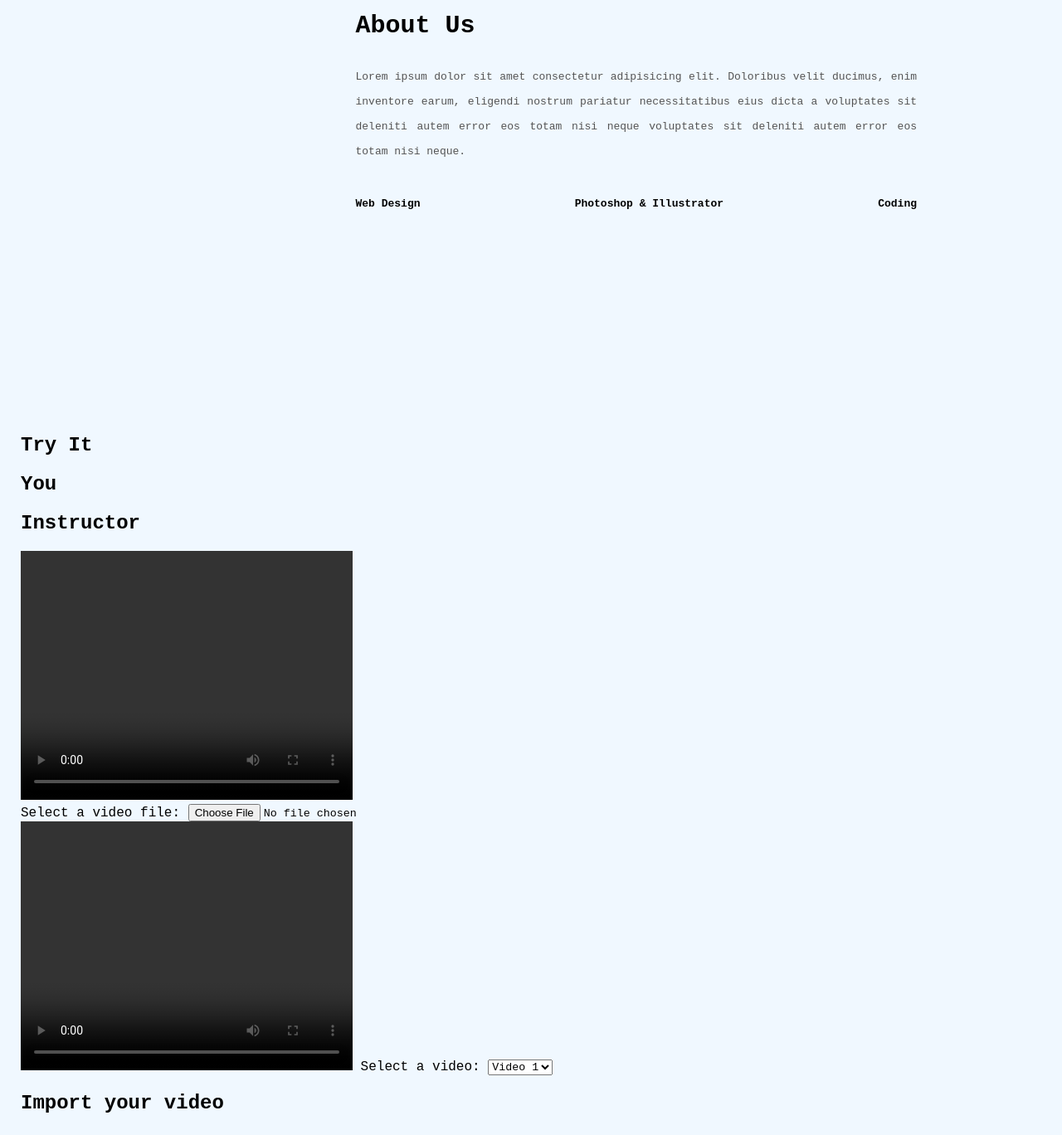
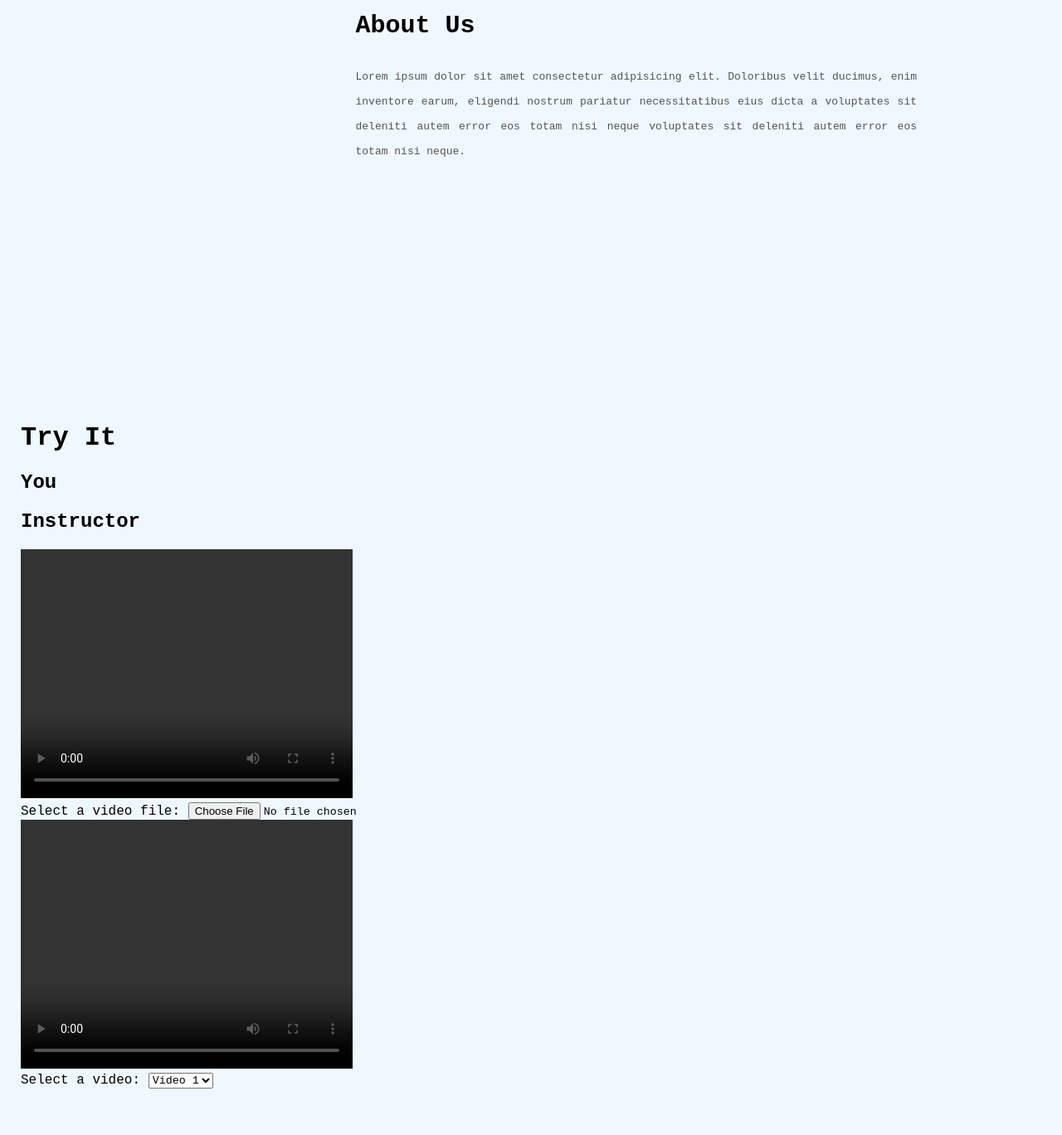
Before and after one commit to AdityaBoddepalli/Form-Fusion, a Flask app: page / in a window 1280 px wide. Shown: the part 790-2158 px from the top of the page at 83% size. After the commit the page ends 2102 px from the top, so only its background shows below. Run offline with Flask 2, Linux system fonts and the light colour scheme.

Commit message:
Update index.html
straight commit github

```diff
--- a/app/templates/index.html
+++ b/app/templates/index.html
@@ -31,24 +31,24 @@
             <p class="text">
                 Lorem ipsum dolor sit amet consectetur adipisicing elit. Doloribus velit ducimus, enim inventore earum, eligendi nostrum pariatur necessitatibus eius dicta a voluptates sit deleniti autem error eos totam nisi neque voluptates sit deleniti autem error eos totam nisi neque.
             </p>
-            <div class="skills">
-                <span>Web Design</span>
-                <span>Photoshop & Illustrator</span>
-                <span>Coding</span>
-            </div>
         </div>
     </div>
 
-    <div id="try_it">
-        <h2 id="tag_try_it">
+    <div id="tryit">
+        <h1>
             Try It
-        </h2>
+        </h1>
+    </div>
+
         <h2 id="left_vid">
             You
         </h2>
+
         <h2 id="right_vid">
             Instructor
         </h2>
+
+    <div id="vids">
         <div id="client_vid">
 
             <video width="400" height="300" id="client" controls></video>
@@ -71,10 +71,10 @@
         </div>
 
     </div>
+
     <div id="instr_vid">
+        <video width=400 height=300 id="instructor" controls></video>
         <form>
-              <video width=400 height=300 id="instructor" controls></video>
-
             <label for="video-select">Select a video:</label>
             <select id="video-select">
                 <option value="video1.mp4">Video 1</option>
@@ -92,10 +92,8 @@
             });
         </script>
 
+
     </div>
-        <h2 id="explanation">
-            Import your video
-        </h2>
 </div>
 
 </body>
```
Lines whose indentation alone changed are shown as unchanged.
